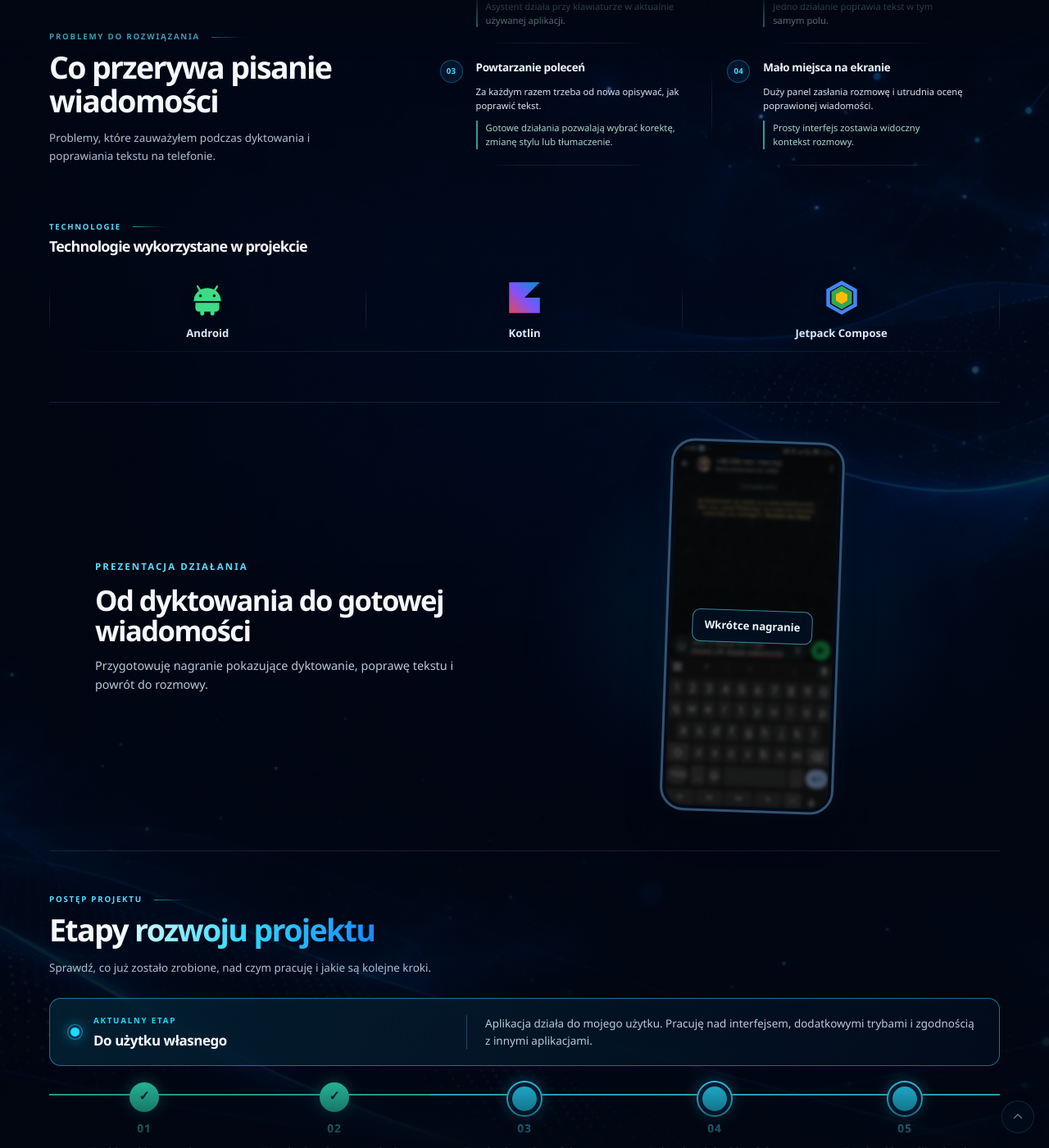
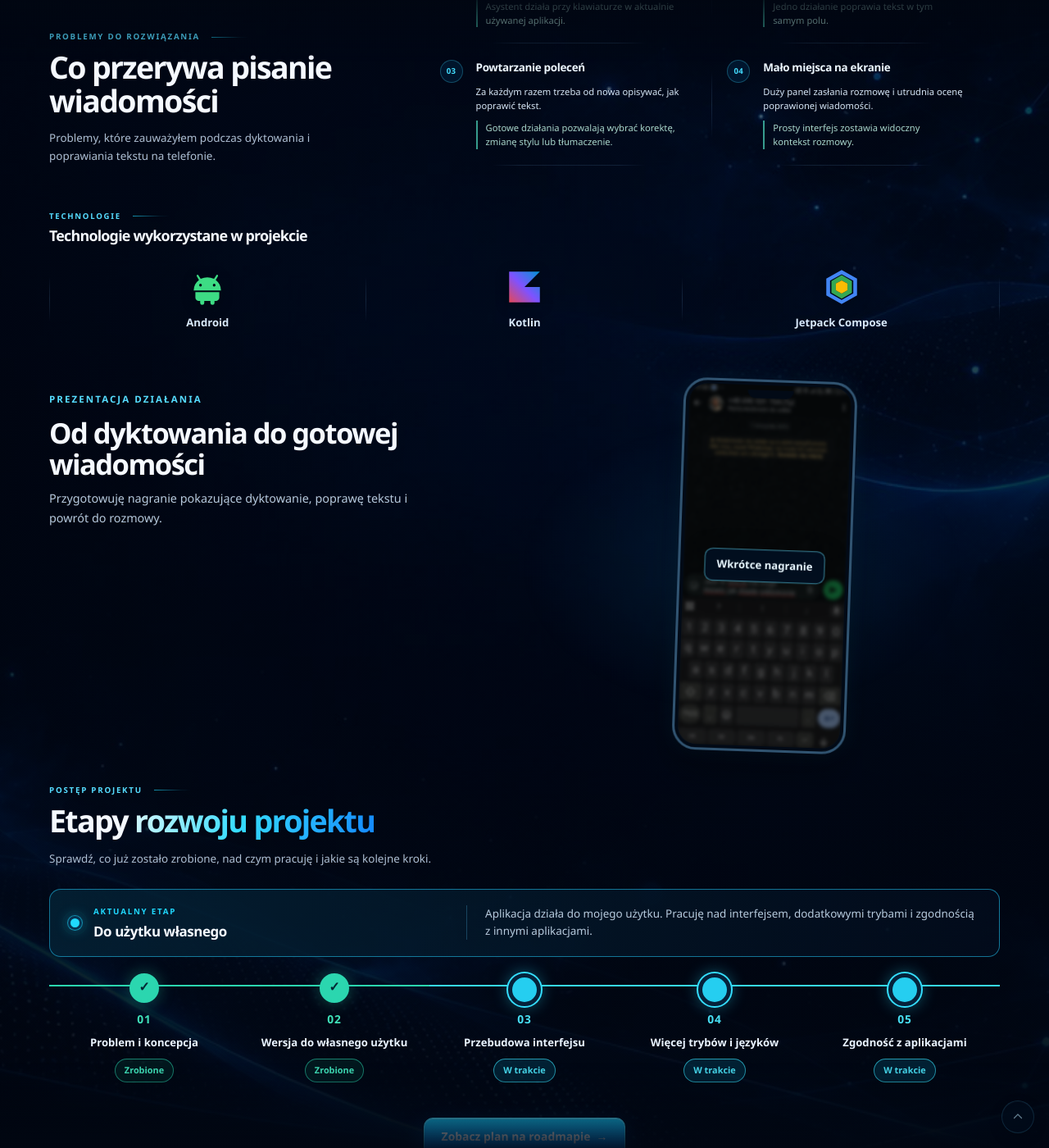
Before and after one commit to wiktor-furmanczyk/wiktor-furmanczyk.github.io, a Jekyll site: the page built from projects/writing-assistant-android/index.md, in a window 1280 px wide and 1400 px high, scrolled down 776 px. Shown: the whole window at 82% size. Built offline with Jekyll 4.4.1, drawn with Linux system fonts in a browser that asks for light colours.

Commit message:
Remove section dividers from portfolio pages

```diff
--- a/assets/css/style.scss
+++ b/assets/css/style.scss
@@ -161,7 +161,7 @@ body.header-hidden .site-header:not(:focus-within) { transform: translate3d(0, -
 .blog-art { position: relative; display: block; width: 100%; max-width: 680px; height: auto; aspect-ratio: 4 / 3; grid-area: art; align-self: center; justify-self: center; overflow: hidden; overflow: clip; text-decoration: none; filter: drop-shadow(0 30px 40px rgba(0,0,0,.5)); }
 .blog-art img { display: block; width: 100%; height: 100%; aspect-ratio: 4 / 3; object-fit: contain; object-position: center; -webkit-mask-image: linear-gradient(to bottom, #000 0%, #000 94%, rgba(0,0,0,.84) 96%, rgba(0,0,0,.34) 98.5%, transparent 100%); mask-image: linear-gradient(to bottom, #000 0%, #000 94%, rgba(0,0,0,.84) 96%, rgba(0,0,0,.34) 98.5%, transparent 100%); }
 
-.roadmap-banner { position: relative; display: grid; min-height: 0; grid-template-columns: minmax(0, 1.05fr) minmax(360px, .95fr); align-items: center; gap: clamp(20px, 2.5vw, 34px); overflow: hidden; overflow: clip; padding-block: 8px 18px; background: transparent; border-bottom: 1px solid transparent; border-image: var(--divider-gradient) 1; }
+.roadmap-banner { position: relative; display: grid; min-height: 0; grid-template-columns: minmax(0, 1.05fr) minmax(360px, .95fr); align-items: center; gap: clamp(20px, 2.5vw, 34px); overflow: hidden; overflow: clip; padding-block: 8px 18px; background: transparent; }
 .roadmap-banner::after { display: none; }
 .roadmap-banner-copy { position: relative; z-index: 1; max-width: 620px; }
 .roadmap-banner-copy .eyebrow { margin-bottom: 14px; }
@@ -232,7 +232,7 @@ body.header-hidden .site-header:not(:focus-within) { transform: translate3d(0, -
 .writing-hero-visual { position: relative; display: grid; width: 100%; min-width: 0; min-height: 0; place-items: center; overflow: visible; margin: 0; contain: size; isolation: isolate; }
 .writing-hero-visual::before { position: absolute; z-index: -1; inset: 12%; content: ""; background: radial-gradient(ellipse, rgba(55,72,255,.25), rgba(0,170,255,.1) 45%, transparent 72%); filter: blur(24px); }
 .writing-hero-visual img { position: absolute; display: block; width: 100%; height: 100%; inset: 0; object-fit: contain; filter: drop-shadow(0 24px 38px rgba(0,0,0,.5)); }
-.writing-content { display: grid; min-width: 0; gap: clamp(40px, 4vw, 56px); padding-bottom: 48px; }
+.writing-content { display: grid; min-width: 0; gap: clamp(32px, 3vw, 44px); padding-bottom: 48px; }
 .writing-content > * { min-width: 0; }
 .writing-project .problem-grid { gap: 14px; }
 .writing-project .content-panel { height: 100%; padding: 22px 24px; background: linear-gradient(145deg, rgba(5,22,48,.82), rgba(2,11,27,.88)); border-color: rgba(49,148,224,.28); border-radius: 15px; }
@@ -262,7 +262,7 @@ body.header-hidden .site-header:not(:focus-within) { transform: translate3d(0, -
 .finance-hero-visual { position: relative; display: grid; width: 100%; min-width: 0; min-height: 0; place-items: center; margin: 0; contain: size; isolation: isolate; }
 .finance-hero-visual::before { position: absolute; z-index: -1; inset: 14%; content: ""; background: radial-gradient(ellipse, rgba(55,72,255,.27), rgba(0,170,255,.12) 45%, transparent 72%); filter: blur(24px); }
 .finance-hero-visual img { position: absolute; display: block; width: 100%; height: 100%; inset: 0; object-fit: contain; filter: drop-shadow(0 24px 38px rgba(0,0,0,.5)); }
-.finance-content { display: grid; min-width: 0; gap: clamp(40px, 4vw, 56px); padding-bottom: 48px; }
+.finance-content { display: grid; min-width: 0; gap: clamp(32px, 3vw, 44px); padding-bottom: 48px; }
 .finance-content > * { min-width: 0; }
 .finance-project .problem-grid { gap: 14px; }
 .finance-project .content-panel { height: 100%; padding: 22px 24px; background: linear-gradient(145deg, rgba(5,22,48,.82), rgba(2,11,27,.88)); border-color: rgba(49,148,224,.28); border-radius: 15px; }
@@ -318,7 +318,7 @@ body.header-hidden .site-header:not(:focus-within) { transform: translate3d(0, -
 .lingua-project .phone { width: auto; max-width: 100%; height: calc(100% - 24px); aspect-ratio: 922 / 2049; border-color: rgba(88,138,184,.72); box-shadow: 0 22px 45px rgba(0,0,0,.5), 0 0 18px rgba(0,151,255,.1); transition: border-color .2s ease; }
 .lingua-project .phone img { width: 100%; height: 100%; object-fit: cover; }
 .lingua-project .phone-center { transform: translateY(-16px); }
-.lingua-content { display: grid; min-width: 0; gap: clamp(40px, 4vw, 56px); padding-bottom: 48px; }
+.lingua-content { display: grid; min-width: 0; gap: clamp(32px, 3vw, 44px); padding-bottom: 48px; }
 .lingua-project .product-hero, .writing-project .product-hero { padding-bottom: 52px; }
 .lingua-content > * { min-width: 0; }
 .lingua-project .problem-grid { gap: 14px; }
@@ -350,7 +350,7 @@ body.header-hidden .site-header:not(:focus-within) { transform: translate3d(0, -
 .project-tech-heading h2 { margin: 0; font-size: 1.12rem; }
 .project-tech-heading > p:last-child { margin: 6px 0 0; color: var(--muted); font-size: .72rem; }
 .project-tech-list { display: grid; grid-template-columns: repeat(4, minmax(0, 1fr)); align-items: stretch; margin: 0; list-style: none; }
-.expertise-strip, .project-tech-list { --grid-line: rgba(105,160,211,.1); gap: 0; padding: 0; background: transparent; border-bottom: 1px solid transparent; border-image: var(--divider-gradient) 1; }
+.expertise-strip, .project-tech-list { --grid-line: rgba(105,160,211,.1); gap: 0; padding: 0; background: transparent; }
 .expertise-strip div, .project-tech-list li { position: relative; background: transparent; }
 .expertise-strip div::before, .expertise-strip div::after, .project-tech-list li::before, .project-tech-list li::after { position: absolute; top: 22%; width: 1px; height: 56%; content: ""; background: linear-gradient(to bottom, transparent, rgba(105,160,211,.13) 30%, rgba(105,160,211,.18) 50%, rgba(105,160,211,.13) 70%, transparent); pointer-events: none; }
 .expertise-strip div::before, .project-tech-list li::before { display: none; left: 0; }
@@ -584,11 +584,10 @@ body.header-hidden .site-header:not(:focus-within) { transform: translate3d(0, -
 .change-list p { max-width: none; margin: 0; color: #aab9cc; font-size: .68rem; line-height: 1.48; }
 .change-type { min-height: 22px; flex: 0 0 auto; align-self: start; padding: 1px 8px; color: #47deff; border-color: rgba(25,175,243,.55); font-size: .56rem; }.change-type.is-muted { color: #b8c8d8; border-color: rgba(75,132,181,.38); }
 
-.project-footer-link { width: min(calc(100% - 40px), var(--content-width)); margin: 0 auto 70px; padding-top: 22px; border-top: 1px solid var(--border-soft); }
+.project-footer-link { width: min(calc(100% - 40px), var(--content-width)); margin: 0 auto 70px; padding-top: 22px; }
 .standard-page .page-content { width: min(calc(100% - 40px), var(--content-width)); margin: 0 auto; padding-block: 70px; }.standard-page .page-content > h1 { font-size: clamp(2.8rem, 6vw, 5rem); }.standard-page .page-content > p, .standard-page .page-content > ul { max-width: 780px; color: var(--muted); }
 
-.site-footer { position: relative; padding: 26px 0; background: rgba(1,5,13,.94); border-top: 1px solid rgba(44,139,213,.2); }
-.site-footer::before { position: absolute; height: 1px; inset: 0 15% auto; content: ""; background: linear-gradient(90deg, transparent, rgba(32,217,255,.55), transparent); }
+.site-footer { position: relative; padding: 26px 0; background: rgba(1,5,13,.94); }
 .footer-minimal { display: grid; grid-template-columns: auto 1fr auto auto; align-items: center; gap: 26px; }
 .footer-brand { min-height: 40px; font-size: 1.2rem; }
 .footer-minimal p { margin: 0; color: #92a8c2; font-size: .8rem; }
@@ -722,9 +721,9 @@ body.header-hidden .site-header:not(:focus-within) { transform: translate3d(0, -
 .finance-feature-list .problem-response-copy .problem-statement { color: #d7e6f5; }
 .finance-feature-list .problem-response-copy .solution-statement { padding-left: 10px; color: #a9d6cb; border-left: 2px solid rgba(78,220,193,.7); }
 
-.video-section { position: relative; display: grid; grid-template-columns: minmax(0, 1fr) minmax(0, 1.1fr); align-items: center; gap: clamp(28px, 5vw, 72px); min-height: 440px; padding: clamp(24px, 4vw, 46px) clamp(8px, 3vw, 32px); border-block: 1px solid rgba(90,158,207,.18); isolation: isolate; }
+.video-section { position: relative; display: grid; grid-template-columns: minmax(0, 1fr) minmax(0, 1.1fr); align-items: start; gap: clamp(28px, 5vw, 72px); min-height: 0; isolation: isolate; }
 .video-section::before { position: absolute; z-index: -1; top: 9%; right: 3%; width: min(54%, 560px); height: 82%; content: ''; background: radial-gradient(ellipse, rgba(12,91,142,.18), transparent 68%); pointer-events: none; }
-.video-copy { padding-left: clamp(0px, 2vw, 24px); }
+.video-copy { position: sticky; top: 92px; padding-top: 14px; }
 .video-copy h2 { max-width: 460px; margin-bottom: 12px; font-size: clamp(1.5rem, 2.7vw, 2.2rem); }
 .video-copy > p:last-child { max-width: 470px; margin: 0; color: #b7cadd; font-size: .9rem; line-height: 1.65; }
 .video-device { position: relative; justify-self: center; min-width: 0; background: #020a16; border: 3px solid #315471; box-shadow: 0 22px 42px rgba(0,0,0,.35), 0 0 28px rgba(36,164,231,.09); }
@@ -770,8 +769,8 @@ body.header-hidden .site-header:not(:focus-within) { transform: translate3d(0, -
 .milestone--done small { background: rgba(8,67,58,.3); border-color: rgba(43,214,175,.55); }
 .milestone--current .milestone-number, .milestone--current small { color: #49e0f4; }
 .milestone--current small { background: rgba(6,73,101,.4); border-color: rgba(55,217,240,.65); }
-.milestone-link { display: flex; width: fit-content; max-width: 100%; min-height: 50px; justify-content: center; margin: 8px auto 0; padding: 0 23px; color: #eaf8ff; background: linear-gradient(120deg, rgba(8, 68, 111, .9), rgba(7, 40, 72, .9)); border: 1px solid rgba(72, 205, 241, .7); border-radius: 10px; box-shadow: 0 7px 24px rgba(0, 135, 203, .12); text-align: center; white-space: normal; }
-.milestone-link:hover { color: #fff; background: linear-gradient(120deg, rgba(12, 88, 139, .95), rgba(8, 54, 91, .95)); }
+.milestone-link { display: flex; width: fit-content; max-width: 100%; min-height: 48px; justify-content: center; margin: 8px auto 0; padding: 0 21px; color: #fff; background: linear-gradient(180deg, #16cfff, #0875ef); border: 1px solid #4adfff; border-radius: 11px; box-shadow: inset 0 1px rgba(255,255,255,.28), 0 10px 28px rgba(0,119,255,.26); font-size: .87rem; text-align: center; white-space: normal; transition: transform .2s ease, box-shadow .2s ease; }
+.milestone-link:hover { color: #fff; box-shadow: inset 0 1px rgba(255,255,255,.28), 0 14px 32px rgba(0,119,255,.34); transform: translateY(-2px); }
 .project-footer-link a { color: #a8c5da; font-size: .84rem; }
 
 .gallery-trigger { display: block; width: 100%; padding: 0; background: none; border: 0; color: inherit; cursor: zoom-in; }
@@ -787,9 +786,9 @@ body.header-hidden .site-header:not(:focus-within) { transform: translate3d(0, -
 
 @media (max-width: 760px) {
   .about-grid, .video-section { grid-template-columns: 1fr; }
-  .video-section { min-height: 0; }
+  .video-section { gap: 20px; }
   .video-section::before { top: auto; right: 0; bottom: 3%; width: 100%; height: 55%; }
-  .video-copy { max-width: 600px; }
+  .video-copy { position: static; max-width: 600px; padding-top: 0; }
   .project-progress .project-status-bar { grid-template-columns: 1fr; gap: 16px; }
   .project-progress .project-status-bar > p { padding: 14px 0 0; border-top: 1px solid rgba(73,172,219,.32); border-left: 0; }
   .milestone-list { grid-template-columns: 1fr; gap: 0; margin: 28px 0 24px 17px; padding-left: 42px; border-left: 2px solid rgba(102,146,185,.35); }
@@ -802,8 +801,7 @@ body.header-hidden .site-header:not(:focus-within) { transform: translate3d(0, -
 @media (max-width: 480px) {
   .about-section { padding: 24px 19px; }
   .about-grid p { font-size: .9rem; }
-  .video-section { padding: 28px 6px; }
-  .video-copy { padding-left: 0; }
+  .video-section { gap: 18px; }
   .video-copy > p:last-child { font-size: .88rem; }
   .project-progress .project-status-bar { padding: 20px; }
 }
@@ -866,7 +864,7 @@ body.header-hidden .site-header:not(:focus-within) { transform: translate3d(0, -
 .hunter-project .product-actions { margin-top: 42px; }
 .hunter-hero-visual { display: grid; gap: 12px; align-content: center; margin: 0; }
 .hunter-hero-visual figcaption, .hunter-showcase-art figcaption { color: #8da9c0; font-size: .7rem; text-align: center; }
-.hunter-content { display: grid; min-width: 0; gap: clamp(40px, 4vw, 56px); padding-bottom: 48px; }
+.hunter-content { display: grid; min-width: 0; gap: clamp(32px, 3vw, 44px); padding-bottom: 48px; }
 .hunter-content > * { min-width: 0; }
 .hunter-project .project-process { padding-block: 0; }
 .hunter-project .project-process .process-steps { grid-template-columns: repeat(3, minmax(0, 1fr)); gap: 12px; margin: 0; }
```
